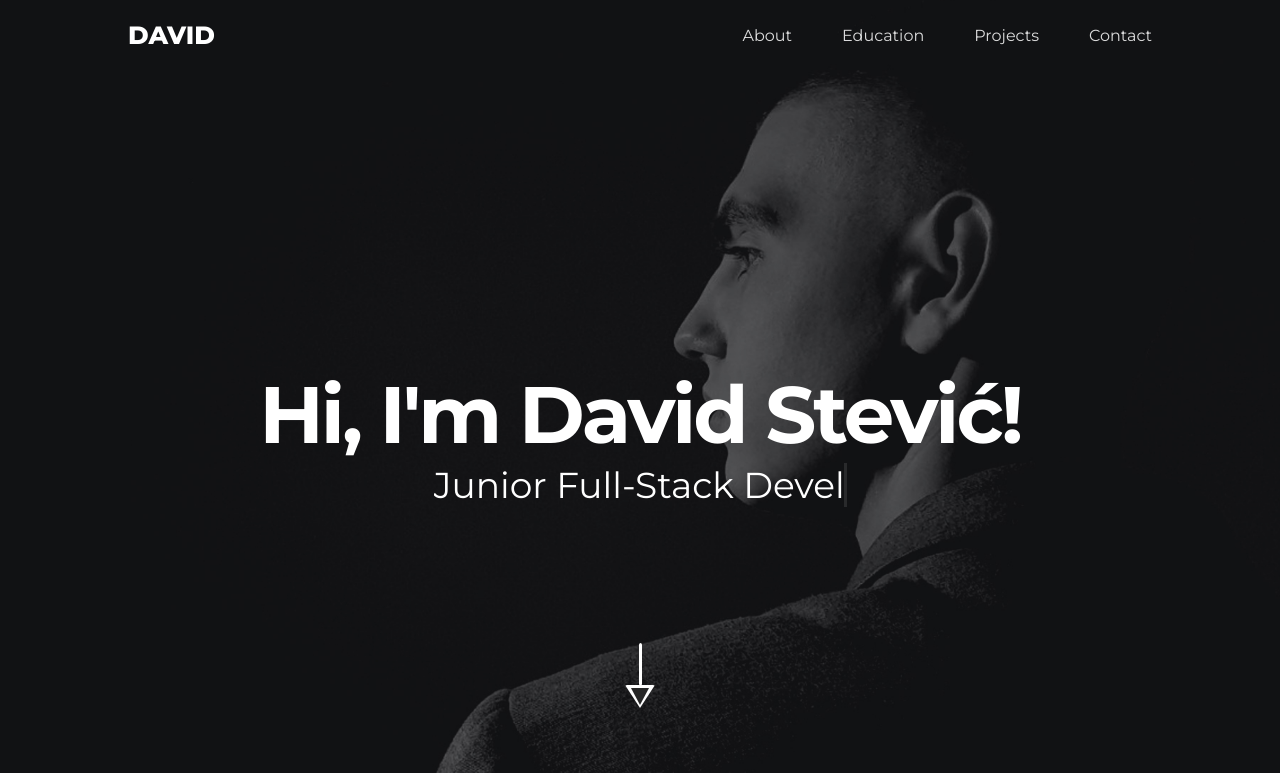
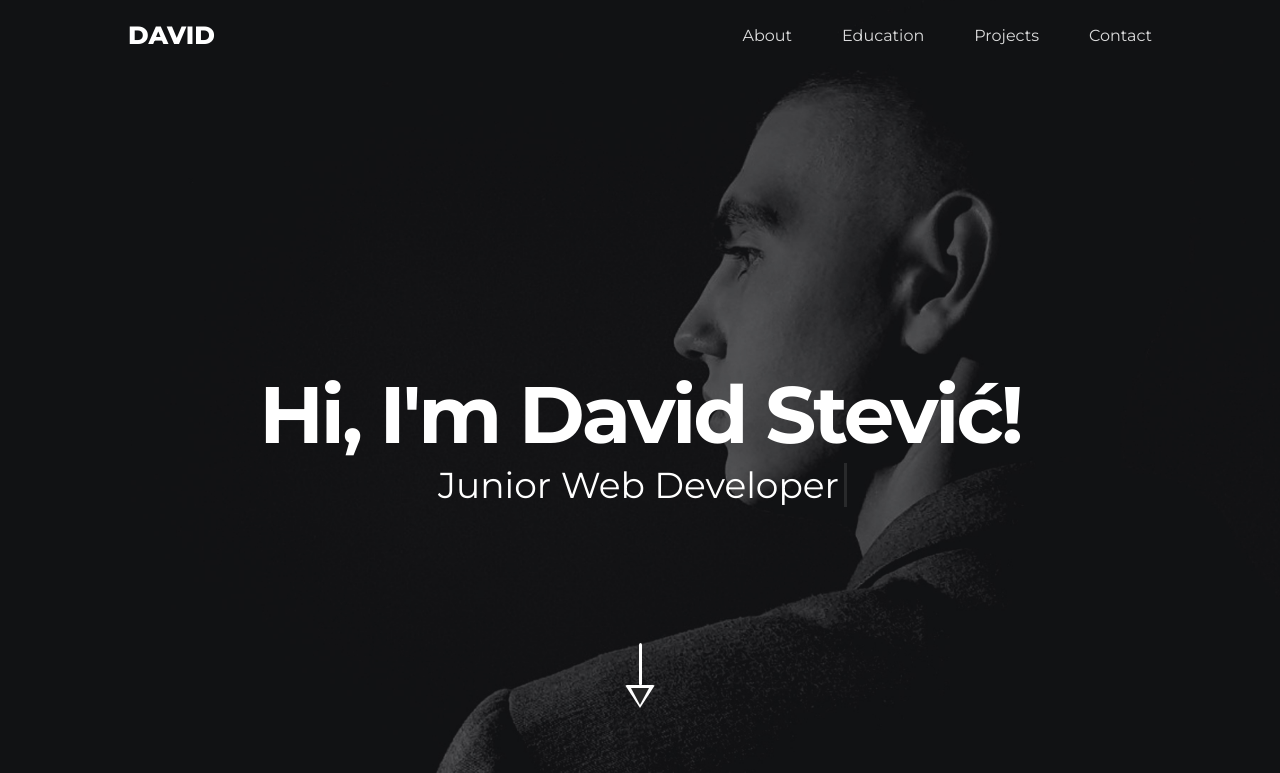
Before and after one commit to Dacha02/davidstevicportfolio, a plain HTML site: page index.html in a window 1280 px wide. Shown: the top 773 px of the page. Drawn offline with Linux system fonts and the light colour scheme.

Commit message:
Ponovna promena naslova

```diff
--- a/index.html
+++ b/index.html
@@ -32,7 +32,7 @@
     <div id="first" class="container">
       <div id="main-text">
         <h1>Hi, I'm David Stević!</h1>
-        <h2>Junior Full-Stack Developer</h2>
+        <h2>Junior Web Developer</h2>
       </div>
       <div id="box-for-arrow">
         <hr />
```
